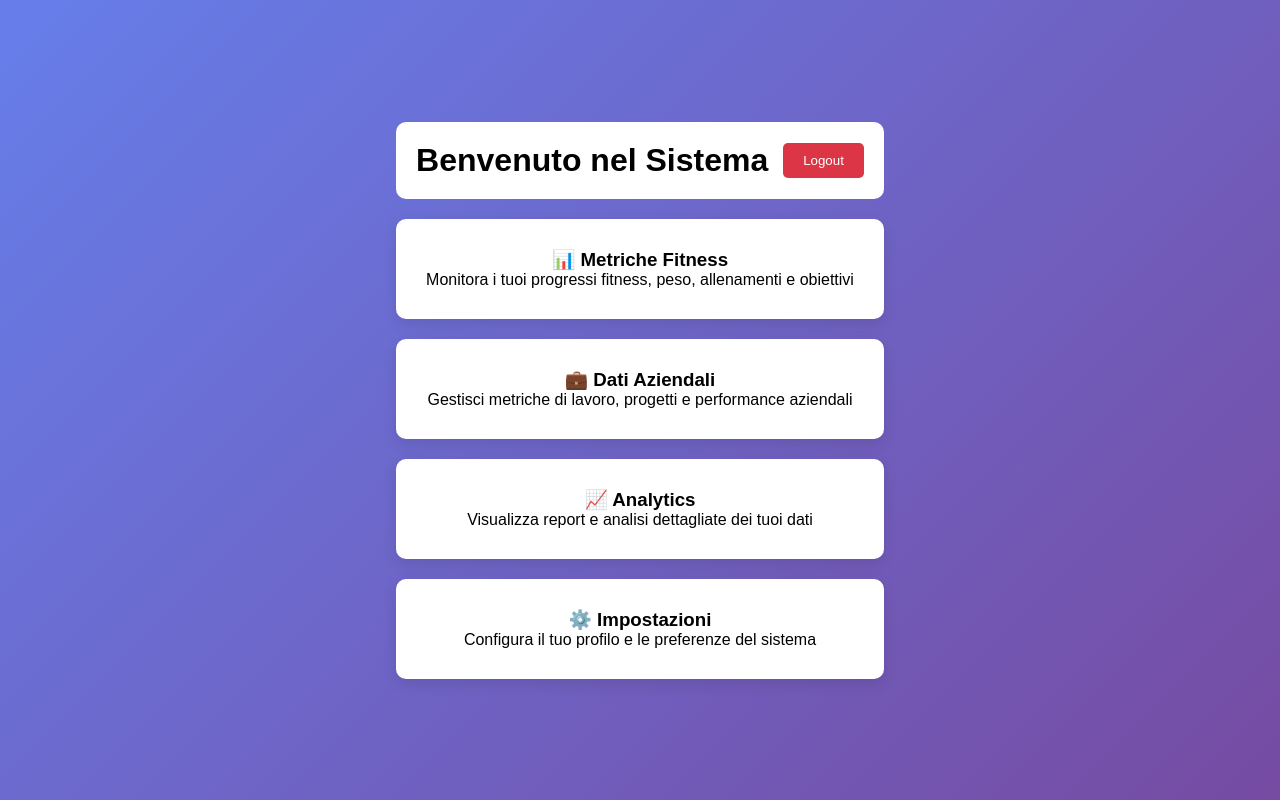
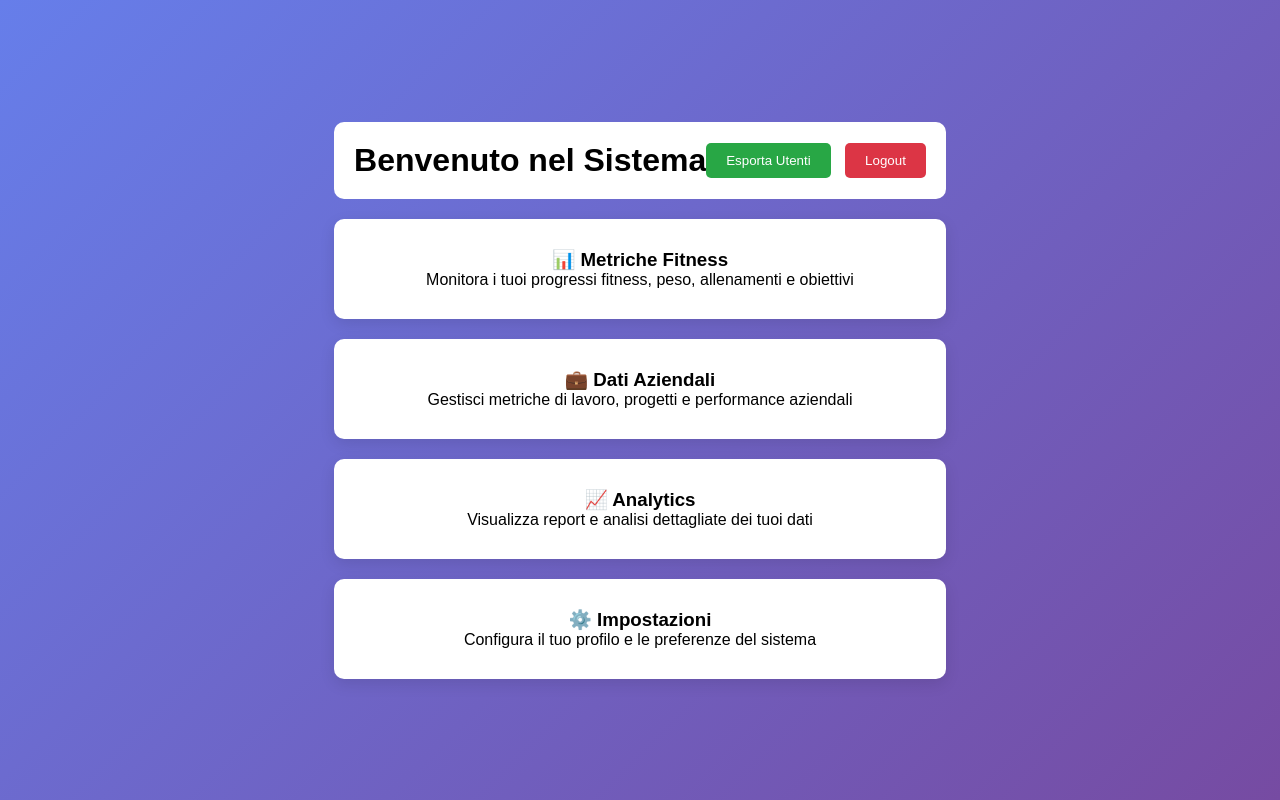
Before and after one commit to samusam91/sistema-login, a plain HTML site: page dashboard.html in a window 1280 px wide. Drawn offline with Linux system fonts and the light colour scheme.

Commit message:
Add export users button

```diff
--- a/dashboard.html
+++ b/dashboard.html
@@ -51,7 +51,10 @@
     <div class="dashboard">
         <div class="header">
             <h1>Benvenuto nel Sistema</h1>
-            <button class="logout-btn" onclick="logout()">Logout</button>
+            <div>
+                <button onclick="exportUsers()" style="margin-right: 10px; background: #28a745; color: white; padding: 10px 20px; border: none; border-radius: 5px; cursor: pointer;">Esporta Utenti</button>
+                <button class="logout-btn" onclick="logout()">Logout</button>
+            </div>
         </div>
 
         <div class="services-grid">
@@ -87,6 +90,27 @@
         function openService(service) {
             alert(`Servizio "${service}" in sviluppo. Sarà disponibile nella prossima versione.`);
         }
+
+        function exportUsers() {
+            const users = JSON.parse(localStorage.getItem('users') || '[]');
+            if (users.length === 0) {
+                alert('Nessun utente registrato');
+                return;
+            }
+
+            const csv = [
+                'Username,Email,Data Registrazione',
+                ...users.map(u => `${u.username},${u.email},${new Date(u.registrationDate).toLocaleDateString('it-IT')}`)
+            ].join('\n');
+
+            const blob = new Blob([csv], { type: 'text/csv' });
+            const url = URL.createObjectURL(blob);
+            const a = document.createElement('a');
+            a.href = url;
+            a.download = 'utenti_registrati.csv';
+            a.click();
+            URL.revokeObjectURL(url);
+        }
     </script>
 </body>
 </html>
```
